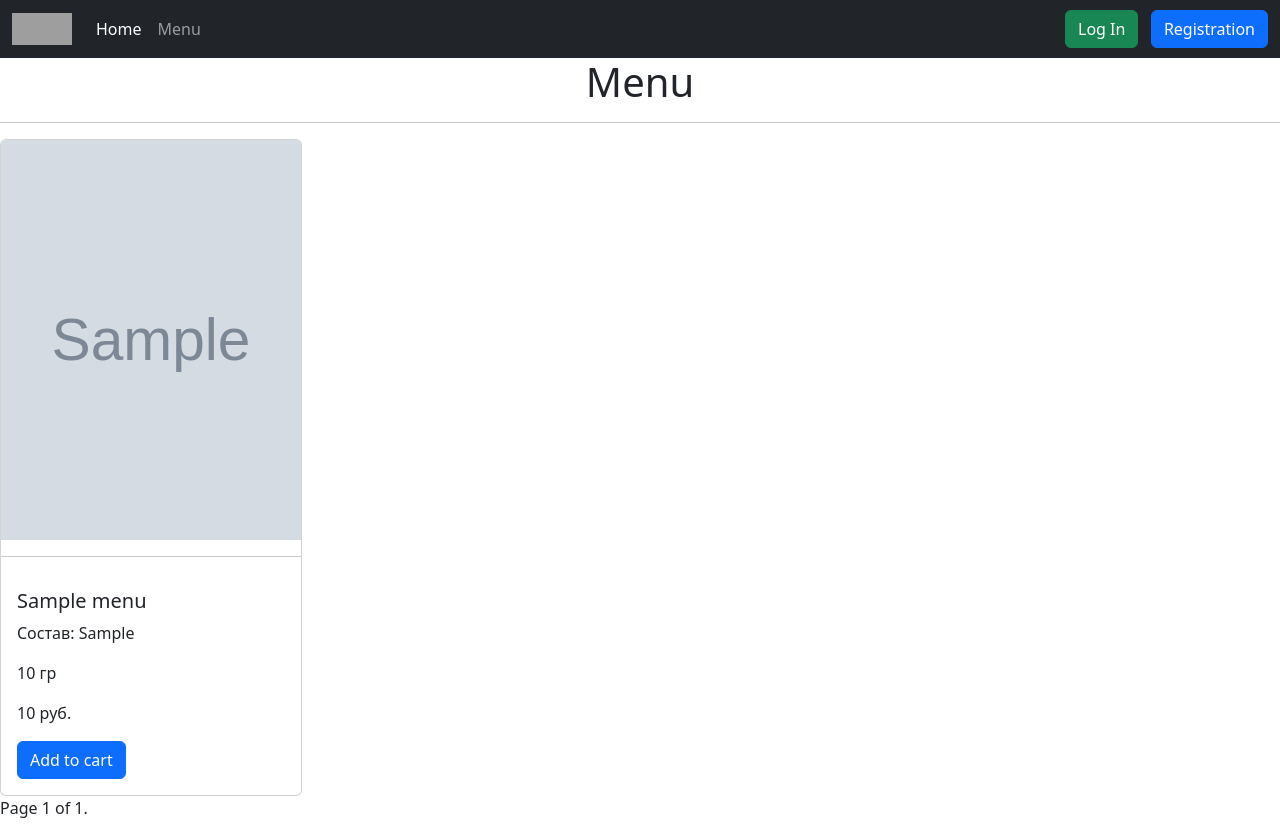
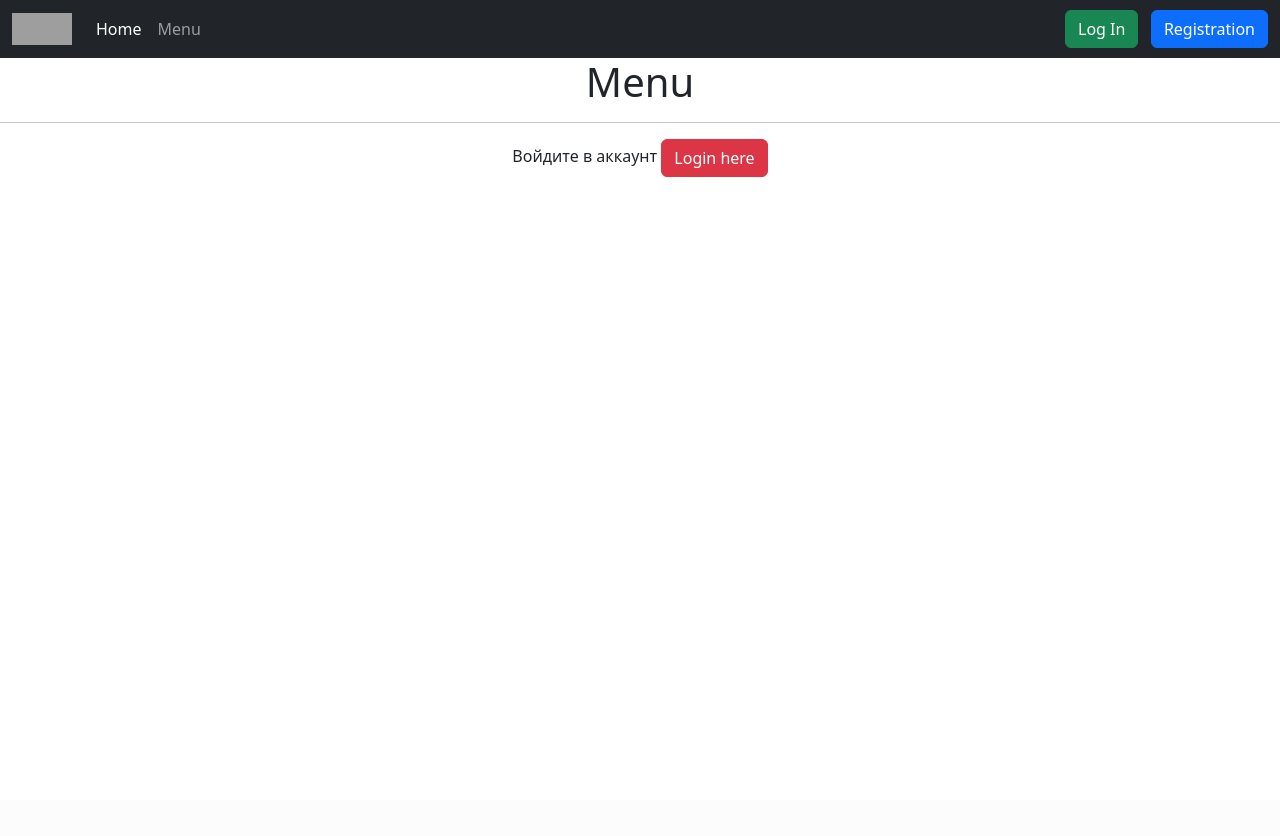
Before and after one commit to oogway93/NakedChef, a Django app: page /menu/ in a window 1280 px wide. After the commit the page ends 177 px from the top, so only its background shows below. Run offline with Django 4.2, Linux system fonts and the light colour scheme; tables that the repository leaves empty hold one stand-in row (values such as "Sample post"); grey boxes marked "Sample" are stand-in pictures; parts of the project's set-up code (start-up, migrations or seed data) failed here and were passed over; grey boxes are pictures that could not be loaded.

Commit message:
gunicorn

```diff
--- a/main/settings.py
+++ b/main/settings.py
@@ -106,9 +106,6 @@ CACHES = {
         "BACKEND": "django.core.cache.backends.redis.RedisCache",
         "LOCATION": f"redis://{REDIS_HOST}:{REDIS_PORT}",
         "KEY_PREFIX": "imdb",
-        # "OPTIONS": {
-        #     "CLIENT_CLASS": "django_redis.client.DefaultClient",
-        # }
     }
 }
 
--- a/requirements.txt
+++ b/requirements.txt
@@ -19,6 +19,7 @@ docopt==0.6.2
 exceptiongroup==1.1.3
 flake8==6.1.0
 flower==2.0.1
+gunicorn==21.2.0
 humanize==4.9.0
 idna==3.4
 iniconfig==2.0.0
--- a/templates/menu/menu_list.html
+++ b/templates/menu/menu_list.html
@@ -3,6 +3,7 @@
 {% block content %}
     <h1 align="center">Menu</h1>
     <hr>
+    {% if user.is_authenticated %}
         <div class="row row-cols-1 row-cols-md-4 g-4">
             {% for menu in page_obj %}
                 <div class="col">
@@ -45,55 +46,11 @@
                 </div>
             {% endfor %}
         </div>
-
-
-    {#    <div class="container text-center">#}
-    {#        <div class="row">#}
-    {#            <div class="col-sm">#}
-    {#                <div class="card h-100">#}
-    {#                    {% for menu in page_obj %}#}
-    {##}
-    {#                        <h2>{{ menu.section }}</h2>#}
-    {#                        <br>#}
-    {#                        <img class="card-img-top" src="{{ menu.img }}" alt="{{ menu.title }}">#}
-    {##}
-    {#                        <div class="card-body">#}
-    {#                            <h5 class="card-title">{{ menu.title }}</h5>#}
-    {#                            {% if menu.the_dish %}#}
-    {#                                <p class="card-text">Состав: {{ menu.the_dish }}</p>#}
-    {#                            {% else %}#}
-    {#                                <p class="card-text">Состав: в разработке...</p>#}
-    {#                            {% endif %}#}
-    {#                            <p class="card-text">{{ menu.weight }} гр</p>#}
-    {#                            <p class="card-text">{{ menu.price|floatformat:"0" }} руб.</p>#}
-    {#                            <a href="{% url 'menu:basket_add' menu.id %}" class="btn btn-primary">Add to cart</a>#}
-    {#                        </div>#}
-    {##}
-    {#                        &nbsp&nbsp#}
-    {##}
-    {#                    {% endfor %}#}
-    {#                    <nav aria-label="Page navigation example">#}
-    {#                        <ul class="pagination">#}
-    {#                            {% if page_obj.has_previous %}#}
-    {#                                <li class="page-item"><a href="?page=1" class="page-link">&laquo; first</a></li>#}
-    {#                                <li class="page-item"><a class="page-link"#}
-    {#                                                         href="?page={{ page_obj.previous_page_number }}">previous</a>#}
-    {#                                </li>#}
-    {#                            {% endif %}#}
-    {#                            <li class="page-item">#}
-    {#                                Page {{ page_obj.number }} of {{ page_obj.paginator.num_pages }}.#}
-    {#                            </li>#}
-    {#                            {% if page_obj.has_next %}#}
-    {#                                <li class="page-item"><a class="page-link" href="?page={{ page_obj.next_page_number }}">next</a>#}
-    {#                                </li>#}
-    {#                                <li class="page-item"><a class="page-link"#}
-    {#                                                         href="?page={{ page_obj.paginator.num_pages }}">last#}
-    {#                                    &raquo;</a></li>#}
-    {#                            {% endif %}#}
-    {#                        </ul>#}
-    {#                    </nav>#}
-    {#                </div>#}
-    {#            </div>#}
-    {#        </div>#}
-    {#    </div>#}
+    {% else %}
+        <div class="hint-text" align="center">Войдите в аккаунт
+            <a href="{% url 'users:login' %}">
+                <button class="btn btn-danger">Login here</button>
+            </a>
+        </div>
+    {% endif %}
 {% endblock %}
```
Also changed, not shown: README.md. Lines whose indentation alone changed are shown as unchanged.
